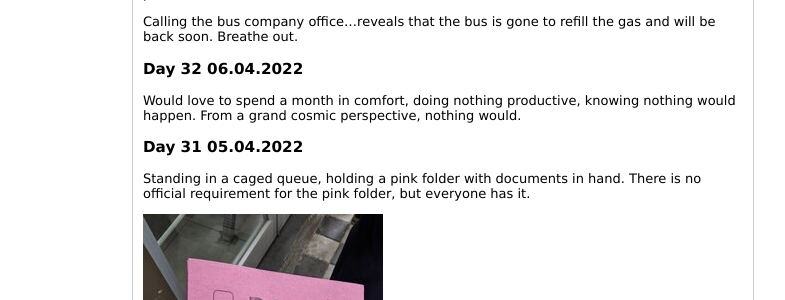
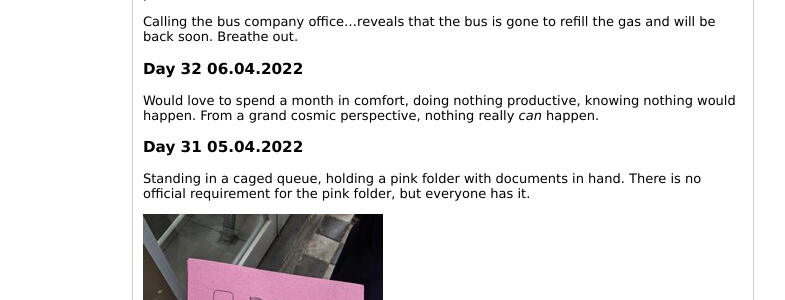
Before and after one commit to saint-angels/saint-angels.github.io, a Jekyll site: the page built from _essays/running_log.md, in a window 1280 px wide and 900 px high. Shown: the part 328-628 px from the top of the window, without its empty margins (247-1032 px from the left). Built offline with Jekyll 4.4.1, drawn with Linux system fonts in a browser that asks for light colours.

Commit message:
italics addded

```diff
--- a/_essays/running_log.md
+++ b/_essays/running_log.md
@@ -22,11 +22,9 @@ Feel thankful for bringing my passport in a bulging pocket of my pants.
 Calling the bus company office...reveals that the bus is gone to refill the gas and will be back soon.
 Breathe out.
 
-
-
 ### Day 32 06.04.2022
 Would love to spend a month in comfort, doing nothing productive, knowing nothing would happen.
-From a grand cosmic perspective, nothing would.
+From a grand cosmic perspective, nothing really *can* happen.
 
 ### Day 31 05.04.2022
 Standing in a caged queue, holding a pink folder with documents in hand.
```
